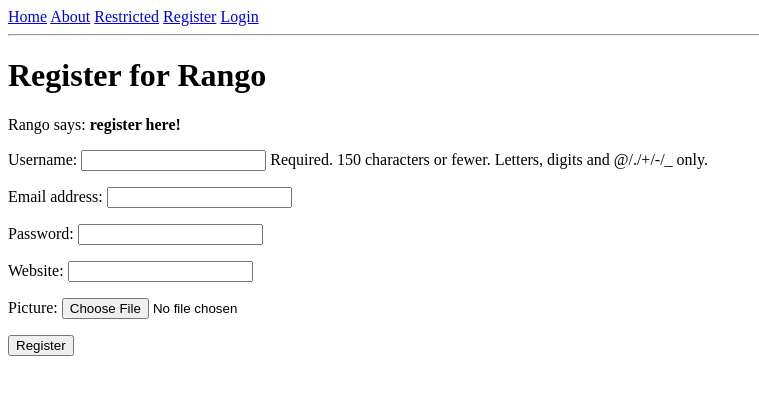
After one commit to Bowen-Sun-UofG/tango_with_django_project, a Django app: page /rango/register/ in a window 1280 px wide. The commit adds this page. Shown: the top 395 px of the page, without its empty margins (0-759 px from the left). Run offline with Django 3.2, Linux system fonts and the light colour scheme.

Commit message:
Chapter 9

```diff
--- /dev/null
+++ b/rango/forms.py
@@ -0,0 +1,17 @@
+from django import forms
+from django.contrib.auth.models import User
+from rango.models import UserProfile
+
+
+class UserForm(forms.ModelForm):
+    password = forms.CharField(widget=forms.PasswordInput())
+
+    class Meta:
+        model = User
+        fields = ('username', 'email', 'password')
+
+
+class UserProfileForm(forms.ModelForm):
+    class Meta:
+        model = UserProfile
+        fields = ('website', 'picture')
--- a/rango/models.py
+++ b/rango/models.py
@@ -1,11 +1,16 @@
 from django.db import models
 from django.template.defaultfilters import slugify
+from django.contrib.auth.models import User
+
 
 class Category(models.Model):
     name = models.CharField(max_length=128, unique=True)
     views = models.IntegerField(default=0)
     likes = models.IntegerField(default=0)
     slug = models.SlugField(unique=True)
+
+    class Meta:
+        verbose_name_plural = 'Categories'
 
     def save(self, *args, **kwargs):
         self.slug = slugify(self.name)
@@ -23,3 +28,12 @@ class Page(models.Model):
 
     def __str__(self):
         return self.title
+
+
+class UserProfile(models.Model):
+    user = models.OneToOneField(User, on_delete=models.CASCADE)
+    website = models.URLField(blank=True)
+    picture = models.ImageField(upload_to='profile_images', blank=True)
+
+    def __str__(self):
+        return self.user.username
--- a/rango/urls.py
+++ b/rango/urls.py
@@ -1,6 +1,13 @@
 from django.urls import path
-from . import views
+from rango import views
+
+app_name = 'rango'
 
 urlpatterns = [
     path('', views.index, name='index'),
+    path('about/', views.about, name='about'),
+    path('register/', views.register, name='register'),
+    path('login/', views.user_login, name='login'),
+    path('restricted/', views.restricted, name='restricted'),
+    path('logout/', views.user_logout, name='logout'),
 ]
--- a/rango/views.py
+++ b/rango/views.py
@@ -1,9 +1,75 @@
-from django.shortcuts import render
+from django.shortcuts import render, redirect
+from django.http import HttpResponse
+from django.contrib.auth import authenticate, login, logout
+from django.contrib.auth.decorators import login_required
+
 from rango.models import Category
+from rango.forms import UserForm, UserProfileForm
+
 
 def index(request):
     categories = Category.objects.order_by('name')[:5]
+    context_dict = {'categories': categories}
+    return render(request, 'rango/index.html', context=context_dict)
 
-    context_dict = {'categories': categories}
 
-    return render(request, 'rango/index.html', context=context_dict)
+def about(request):
+    return render(request, 'rango/about.html')
+
+
+def register(request):
+    registered = False
+
+    if request.method == 'POST':
+        user_form = UserForm(request.POST)
+        profile_form = UserProfileForm(request.POST, request.FILES)
+
+        if user_form.is_valid() and profile_form.is_valid():
+            user = user_form.save()
+            user.set_password(user.password)
+            user.save()
+
+            profile = profile_form.save(commit=False)
+            profile.user = user
+            profile.save()
+
+            registered = True
+        else:
+            print(user_form.errors, profile_form.errors)
+    else:
+        user_form = UserForm()
+        profile_form = UserProfileForm()
+
+    return render(
+        request,
+        'rango/register.html',
+        context={'user_form': user_form, 'profile_form': profile_form, 'registered': registered},
+    )
+
+
+def user_login(request):
+    if request.method == 'POST':
+        username = request.POST.get('username')
+        password = request.POST.get('password')
+
+        user = authenticate(username=username, password=password)
+
+        if user:
+            if user.is_active:
+                login(request, user)
+                return redirect('rango:index')
+            return HttpResponse("Your Rango account is disabled.")
+        return HttpResponse("Invalid login details supplied.")
+    else:
+        return render(request, 'rango/login.html')
+
+
+@login_required
+def restricted(request):
+    return render(request, 'rango/restricted.html')
+
+
+@login_required
+def user_logout(request):
+    logout(request)
+    return redirect('rango:index')
--- a/tango_with_django_project/settings.py
+++ b/tango_with_django_project/settings.py
@@ -119,3 +119,4 @@ USE_TZ = True
 # https://docs.djangoproject.com/en/2.2/howto/static-files/
 
 STATIC_URL = '/static/'
+LOGIN_URL = '/rango/login/'
--- /dev/null
+++ b/templates/rango/base.html
@@ -0,0 +1,27 @@
+<!DOCTYPE html>
+<html>
+<head>
+    <title>Rango - {% block title_block %}Home{% endblock %}</title>
+</head>
+<body>
+
+<div>
+    <a href="{% url 'rango:index' %}">Home</a>
+    <a href="{% url 'rango:about' %}">About</a>
+    <a href="{% url 'rango:restricted' %}">Restricted</a>
+
+    {% if user.is_authenticated %}
+        <a href="{% url 'rango:logout' %}">Logout</a>
+    {% else %}
+        <a href="{% url 'rango:register' %}">Register</a>
+        <a href="{% url 'rango:login' %}">Login</a>
+    {% endif %}
+</div>
+
+<hr />
+
+{% block body_block %}
+{% endblock %}
+
+</body>
+</html>
--- /dev/null
+++ b/templates/rango/register.html
@@ -0,0 +1,26 @@
+
+{% extends 'rango/base.html' %}
+
+{% block title_block %}
+    Register
+{% endblock %}
+
+{% block body_block %}
+    <h1>Register for Rango</h1>
+
+    {% if registered %}
+        Rango says: <strong>thank you for registering!</strong>
+        <a href="{% url 'rango:index' %}">Return to the homepage.</a><br />
+    {% else %}
+        Rango says: <strong>register here!</strong><br />
+
+        <form id="user_form" method="post" action="{% url 'rango:register' %}" enctype="multipart/form-data">
+            {% csrf_token %}
+
+            {{ user_form.as_p }}
+            {{ profile_form.as_p }}
+
+            <input type="submit" name="submit" value="Register" />
+        </form>
+    {% endif %}
+{% endblock %}
```
Also changed, not shown: rango/admin.py (+8 -2 lines), templates/rango/about.html (added, +12 -0 lines), templates/rango/index.html (+7 -10 lines), templates/rango/login.html (added, +18 -0 lines), templates/rango/restricted.html (added, +12 -0 lines), rango/migrations/0002_auto_20260218_0535.py (added).
